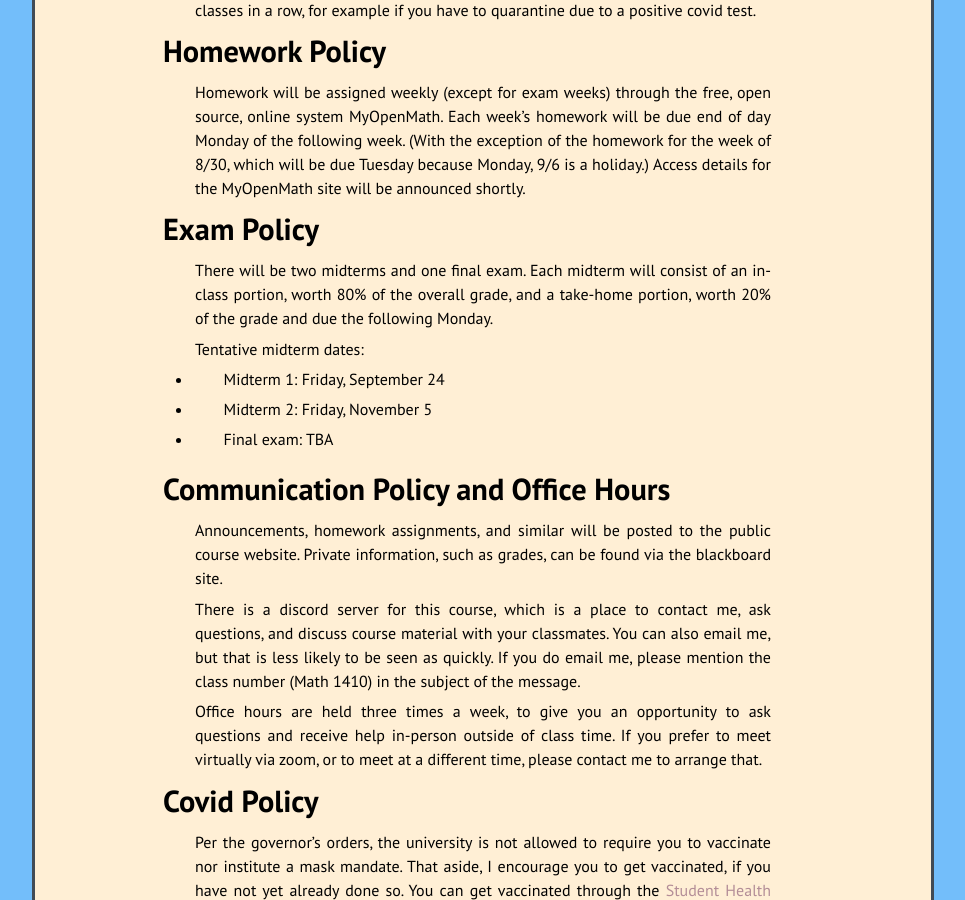
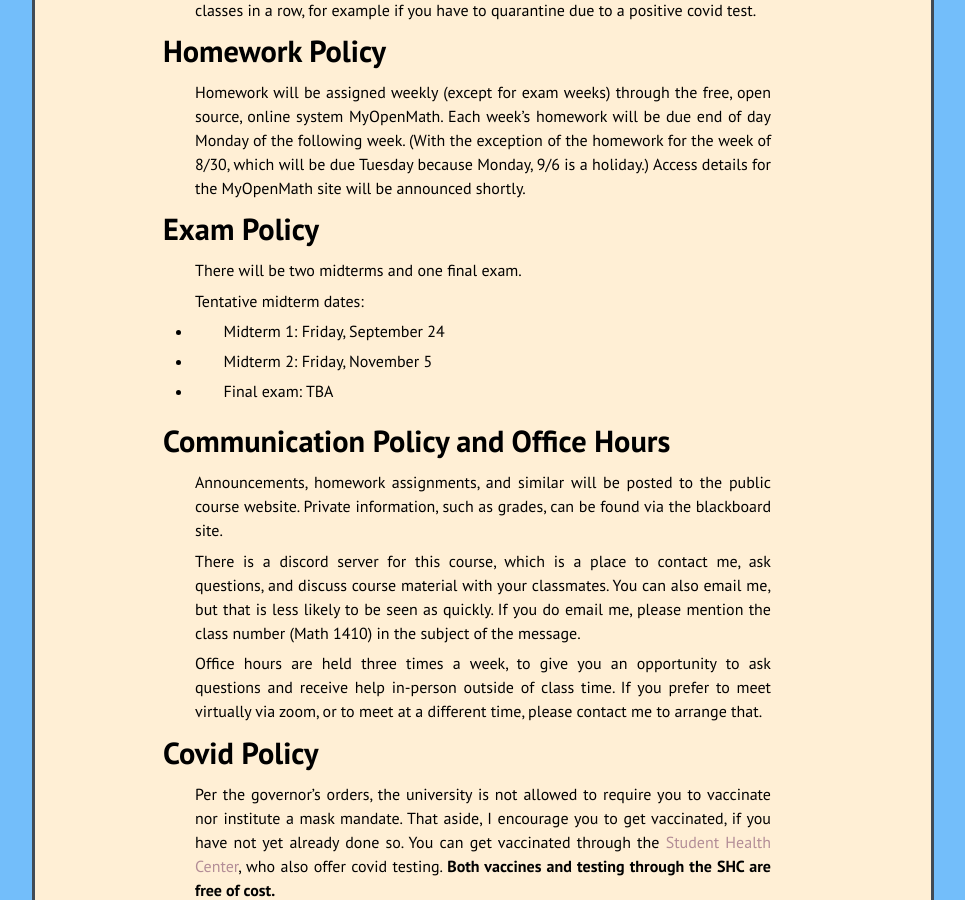
Before and after one commit to kamerynjw/kamerynjw.github.io, a Jekyll site: the page built from teaching/2021/math1410/syllabus.md, in a window 1280 px wide and 900 px high, scrolled down 1883 px. Shown: the whole window, without its empty margins (157-1122 px from the left). Built offline with Jekyll 4.4.1, drawn with Linux system fonts in a browser that asks for light colours; nearby versions of some CDN libraries.

Commit message:
fix syllabus

```diff
--- a/teaching/2021/math1410/syllabus.md
+++ b/teaching/2021/math1410/syllabus.md
@@ -85,7 +85,7 @@ Homework will be assigned weekly (except for exam weeks) through the free, open
 Exam Policy
 ====
 
-There will be two midterms and one final exam. Each midterm will consist of an in-class portion, worth 80% of the overall grade, and a take-home portion, worth 20% of the grade and due the following Monday.
+There will be two midterms and one final exam.
 
 Tentative midterm dates:
 
```
